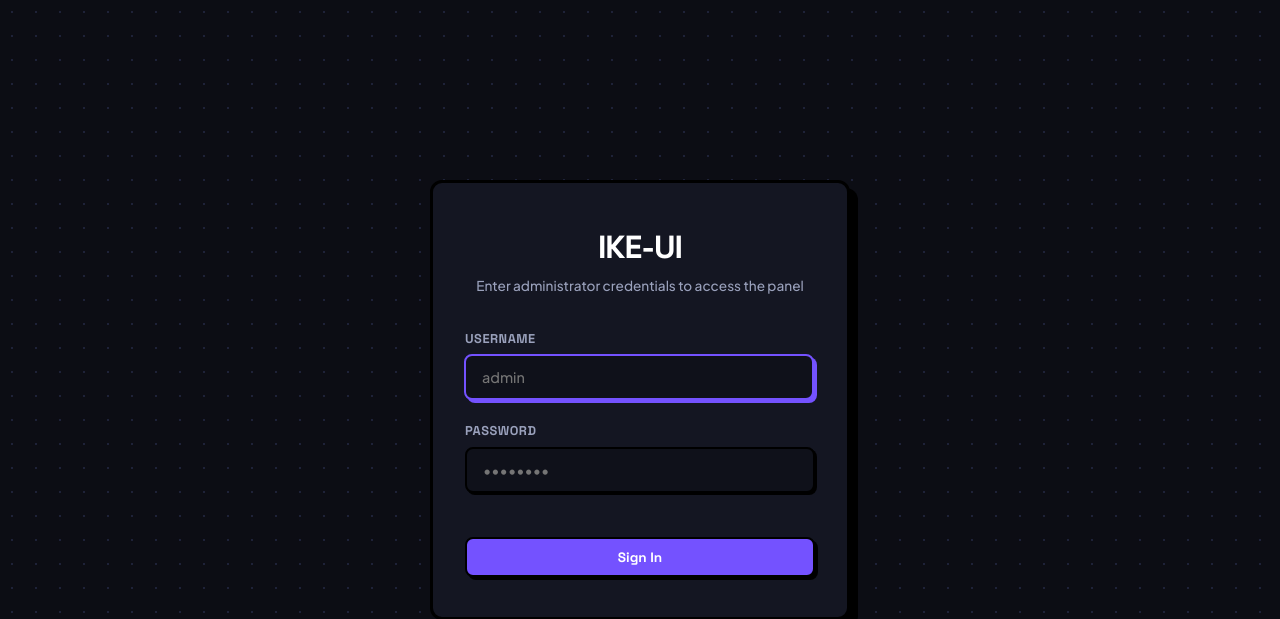
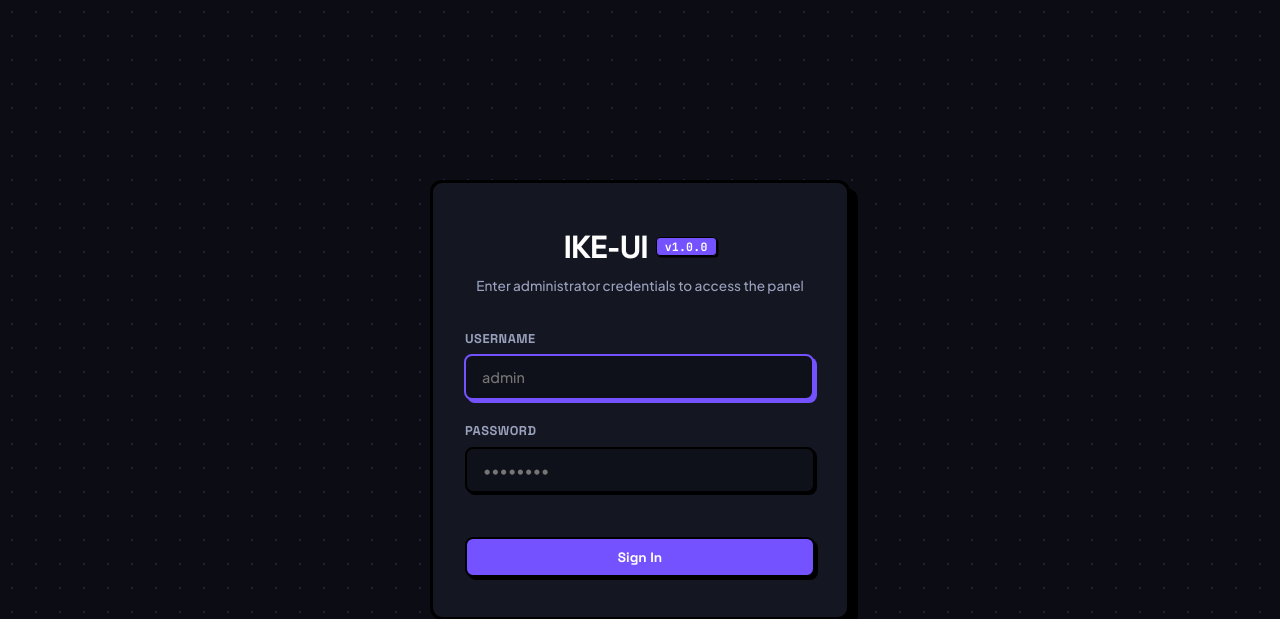
Before and after one commit to MehranPNG/IKE-UI, a Flask app: page /login in a window 1280 px wide. Shown: the top 619 px of the page. Run offline with Flask 3, Linux system fonts and the light colour scheme; parts of the project's set-up code (start-up, migrations or seed data) failed here and were passed over.

Commit message:
feat: add versioning v1.0.0 across TUI, panel headers, and documentation

```diff
--- a/panel/app.py
+++ b/panel/app.py
@@ -39,6 +39,8 @@ def get_persistent_secret_key():
         print(f"[!] Warning: Could not save secret.key: {e}", file=sys.stderr)
     return new_key
 
+APP_VERSION = "1.0.0"
+
 app = Flask(
     __name__,
     template_folder=os.path.join(BASE_DIR, "templates"),
@@ -49,6 +51,10 @@ app.secret_key = get_persistent_secret_key()
 app.config["PERMANENT_SESSION_LIFETIME"] = datetime.timedelta(days=30)
 app.config["SESSION_COOKIE_HTTPONLY"] = True
 app.config["SESSION_COOKIE_SAMESITE"] = "Lax"
+
+@app.context_processor
+def inject_globals():
+    return dict(app_version=APP_VERSION)
 
 prev_cpu_times = None
 prev_net_bytes = None
--- a/panel/static/style.css
+++ b/panel/static/style.css
@@ -84,6 +84,12 @@ body {
     z-index: 100;
 }
 
+.brand {
+    display: flex;
+    align-items: center;
+    gap: 0.6rem;
+}
+
 .brand-title {
     font-family: var(--font-heading);
     font-size: 1.5rem;
@@ -91,6 +97,23 @@ body {
     letter-spacing: -0.03em;
     color: #ffffff;
     line-height: 1;
+}
+
+.brand-badge {
+    display: inline-flex;
+    align-items: center;
+    font-family: var(--font-mono);
+    font-size: 0.72rem;
+    font-weight: 700;
+    padding: 0.2rem 0.5rem;
+    background: var(--primary);
+    color: #ffffff;
+    border: 1.5px solid var(--border-dark);
+    border-radius: var(--radius-sm);
+    box-shadow: 1.5px 1.5px 0px #000000;
+    line-height: 1;
+    letter-spacing: 0.02em;
+    vertical-align: middle;
 }
 
 .nav-actions {
--- a/panel/templates/dashboard.html
+++ b/panel/templates/dashboard.html
@@ -14,6 +14,7 @@
         <header class="navbar">
             <div class="brand">
                 <h1 class="brand-title">IKE-UI</h1>
+                <span class="brand-badge">v{{ app_version }}</span>
             </div>
 
             <div class="nav-actions">
--- a/panel/templates/login.html
+++ b/panel/templates/login.html
@@ -12,7 +12,7 @@
 <body class="login-body">
     <div class="login-card">
         <div class="login-header">
-            <h2>IKE-UI</h2>
+            <h2 style="display: flex; align-items: center; justify-content: center; gap: 0.5rem;">IKE-UI <span class="brand-badge">v{{ app_version }}</span></h2>
             <p>Enter administrator credentials to access the panel</p>
         </div>
 
--- a/panel/templates/settings.html
+++ b/panel/templates/settings.html
@@ -14,6 +14,7 @@
         <header class="navbar">
             <div class="brand">
                 <h1 class="brand-title">IKE-UI</h1>
+                <span class="brand-badge">v{{ app_version }}</span>
             </div>
 
             <div class="nav-actions">
```
Also changed, not shown: README.md, 1 other file.
